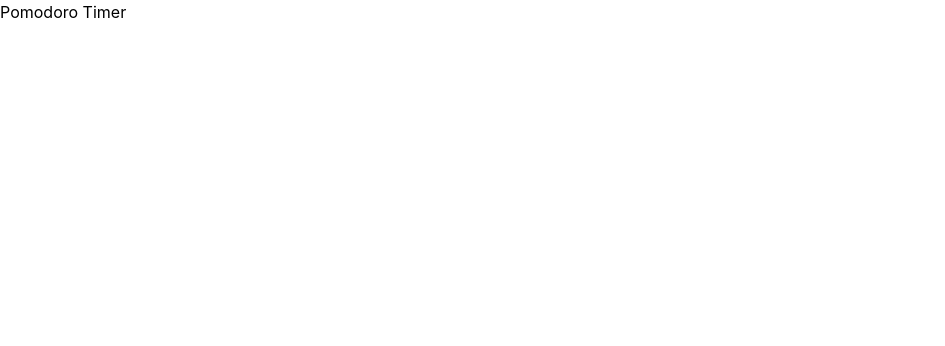
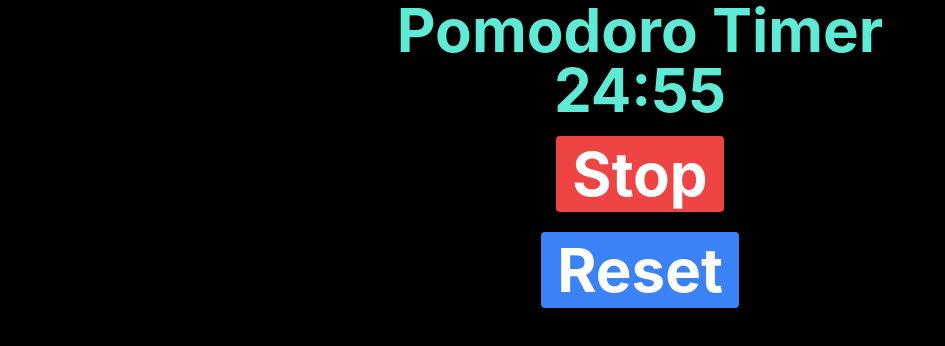
Before and after one commit to Pankeking/Pomodoro, a React (Create React App) app: page / in a window 1280 px wide. Shown: the top 346 px of the page, without its empty margins (0-945 px from the left). Built offline with nearby package versions, Linux system fonts and the light colour scheme.

Commit message:
functioning start, stop, reset. formatted timer into minutes:seconds string

```diff
--- a/src/App.js
+++ b/src/App.js
@@ -1,10 +1,13 @@
 import { Provider } from "react-redux";
 import store from "./redux/store.js";
+import Main from "./components/Main.js"
+
+
 
 function App() {
   return (
     <Provider store={store}>
-      <h1>Pomodoro Timer</h1>
+        <Main />
     </Provider>
   );
 }
--- a/src/components/Main.js
+++ b/src/components/Main.js
@@ -0,0 +1,14 @@
+import React from "react";
+import Time from "./Time"
+
+function Main() {
+    return (
+        <div className="flex flex-col items-center justify-center
+                        text-teal-300 text-6xl font-bold">
+            <h1 className="text-teal-300 text-6xl font-bold">Pomodoro Timer</h1>
+            <Time />
+        </div>
+    );
+}
+
+export default Main
--- a/src/components/Time.js
+++ b/src/components/Time.js
@@ -0,0 +1,67 @@
+import React, { useEffect } from "react";
+import { useDispatch, useSelector } from "react-redux";
+import { startTimer, stopTimer, resetTimer, tickTimer } from '../redux/reducers';
+
+
+function Time() {
+
+    const dispatch = useDispatch();
+    const { time, isRunning} = useSelector((state) => state.timer);
+
+    const handleStart = () => {
+        dispatch(startTimer());
+    }
+    const handleStop = () => {
+        dispatch(stopTimer());
+    }
+    const handleReset = () => {
+        dispatch(resetTimer());
+    }
+    const handleTick = () => {
+        dispatch(tickTimer());
+    }
+
+    useEffect(()=> {
+        let timerId;
+
+        if(isRunning) {
+            timerId = setInterval(() => {
+                dispatch(tickTimer());
+            }, 1000)
+        }
+        return () => clearInterval(timerId);
+    }, [dispatch, isRunning])
+
+    const formatTime = (seconds) => {
+        const minutes = Math.floor(seconds / 60);
+        const remainSeconds = seconds % 60;
+        return `${minutes.toString().padStart(2, '0')}:${remainSeconds.toString().padStart(2, '0')}`;
+    }
+
+    return (
+        <>
+            <div>{formatTime(time)}</div>
+            <div className="flex justify-center mt-4">
+                {!isRunning ? (
+                    <button
+                        className="px-4 py-2 bg-green-500 text-white rounded hover:bg-green-700"
+                        onClick={handleStart}>
+                        Play
+                    </button>
+                ) : (
+                    <button
+                        className="px-4 py-2 bg-red-500 text-white rounded hover:bg-red-700"
+                        onClick={handleStop}>
+                        Stop
+                    </button>
+                )}
+            </div>
+            <button className="mt-5 px-4 py-2 bg-blue-500 text-white rounded hover:bg-blue-700"
+                onClick={handleReset}>
+                Reset
+            </button>
+        </>
+    );
+}
+
+export default Time
--- a/src/index.css
+++ b/src/index.css
@@ -3,8 +3,15 @@
 @import 'tailwindcss/utilities';
 
 
+*, ::before, ::after {
+  margin: 0;
+  padding: 0;
+
+}
+
 body {
   margin: 0;
+  background-color: black;
   font-family: -apple-system, BlinkMacSystemFont, 'Segoe UI', 'Roboto', 'Oxygen',
     'Ubuntu', 'Cantarell', 'Fira Sans', 'Droid Sans', 'Helvetica Neue',
     sans-serif;
--- a/src/redux/reducers.js
+++ b/src/redux/reducers.js
@@ -1,28 +1,33 @@
 import { createSlice } from "@reduxjs/toolkit";
 
-const oneSlice = createSlice({
-    name: "one",
+const timerSlice = createSlice({
+    name: "timer",
     initialState: {
-        prop1: "",
-        prop2: ""
+        time: 1500,
+        isRunning: true
     },
     reducers: {
-        function1: (state, action) => {
-            state.prop1 = action.payload;
+        startTimer: (state) => {
+            state.isRunning = true;
         },
 
-        function2: (state, action) => {
-            state.prop2 = action.payload + state.prop1;
+        stopTimer: (state) => {
+            state.isRunning = false;
         },
 
-        function3: (state) => {
-            state.prop1 = "";
-            state.prop2 = "";
+        resetTimer: (state) => {
+            state.isRunning = false;
+            state.time = 1500;
         },
+        tickTimer: (state) => {
+            if (state.time > 0) {
+                state.time -= 1;
+            }
+        }
     },
 });
 
-export const { function1, function2, function3 } = oneSlice.actions;
-export const oneReducer = oneSlice.reducer;
+export const { startTimer, stopTimer, resetTimer, tickTimer } = timerSlice.actions;
+export const timerReducer = timerSlice.reducer;
 
-export const twoReducer = 1;
+export const twoReducer = 2;
--- a/src/redux/store.js
+++ b/src/redux/store.js
@@ -1,8 +1,8 @@
 import { configureStore } from "@reduxjs/toolkit";
-import { oneReducer, twoReducer } from "./reducers";
+import { timerReducer, twoReducer } from "./reducers";
 
 const rootReducer = {
-    one: oneReducer,
+    timer: timerReducer,
     two: twoReducer,
 }
 
```
Also changed, not shown: src/components/Settings.js (+11 -0 lines), src/components/Start.js (+11 -0 lines).
